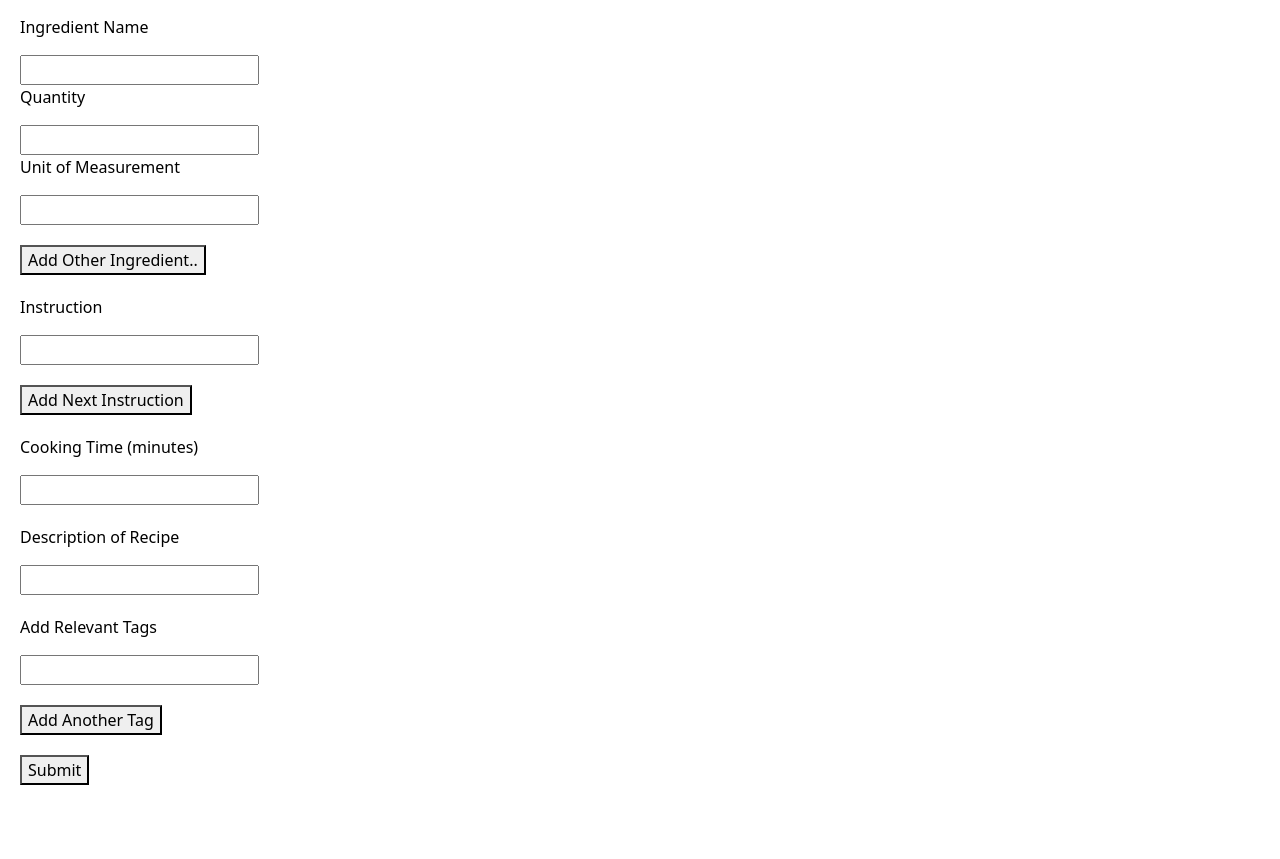
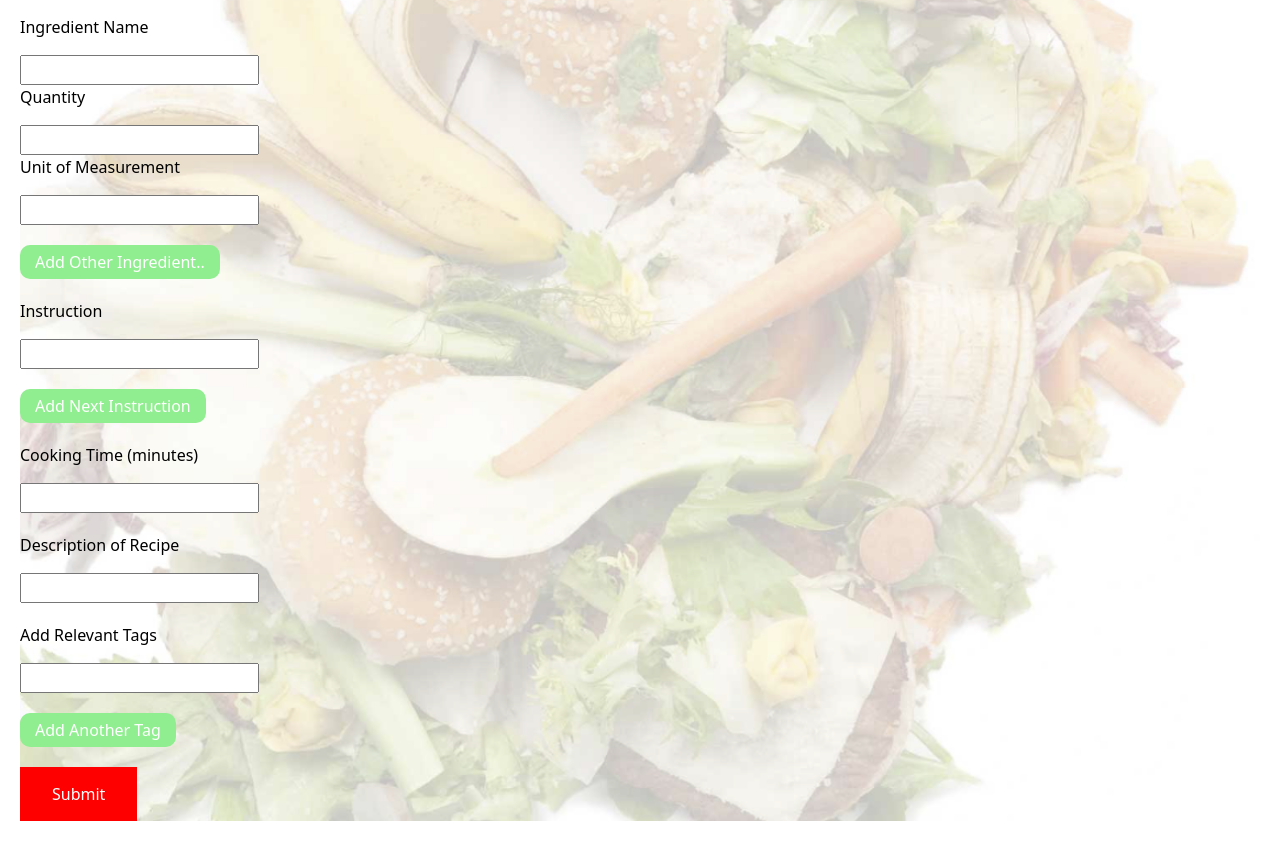
Before and after one commit to ShengLiuDev/CalorieCounter-Buddy, a React (Vite) app in the folder client/: page /upload-recipe in a window 1280 px wide. Shown: the part 263-1122 px from the top of the page. Built offline with nearby package versions, Linux system fonts and the light colour scheme; no server answers.

Commit message:
single recipe display

```diff
--- a/client/src/components/CalorieCounter/CalorieCounter.css
+++ b/client/src/components/CalorieCounter/CalorieCounter.css
@@ -1,3 +1,36 @@
 .text-color{
     color: black;
 }
+
+@font-face {
+	font-family: 'arista-light';
+	src: url('/font/Arista-Pro-Light-trial.ttf');
+  }
+
+@font-face {
+font-family: arista-bold;
+src: url('/font/Arista-Pro-Bold-trial.ttf');
+}
+
+.background-photo-page{
+    background-image: url('../../transparent-food.png');
+    background-size: cover;
+    color: black;
+    background-position: center; /* Centers the background image within the container */
+    background-repeat: no-repeat; /* Prevents the background image from repeating */
+    min-height: 100vh;
+}
+
+.text-bold {
+    color: black;
+    font-family: arista-bold;
+}
+
+.submit-button {
+    background-color: red;
+    border: none;
+    color: white;
+    padding: 15px 32px;
+    text-align: center;
+    font-size: 16px;
+}
--- a/client/src/components/CalorieCounter/CalorieCounter.jsx
+++ b/client/src/components/CalorieCounter/CalorieCounter.jsx
@@ -103,8 +103,8 @@ function CalorieCounter() {
 
     return(
         <div className='wrapper'>
-            <div className='text-color'>
-                <h1>Upload your caloric intake</h1>
+            <div className='background-photo-page'>
+                <h1 className='text-bold'>Upload your caloric intake</h1>
                 <form onSubmit={handleSubmit}>
                     <fieldset>
                         <label>
@@ -114,17 +114,10 @@ function CalorieCounter() {
                     </fieldset>
                 </form>
                 <fieldset>
-                    <button onClick={handleSubmit}>Submit</button>
+                    <button onClick={handleSubmit} className='submit-button'>Submit</button>
                 </fieldset>
-            </div>
-            <div>
-            {submitting &&
-                <div>You just consumed {cals} calories!</div>}
-            </div>
-            <div>
-                {
-                    !submitting && <div> You have consumed {soFar} calories today! </div>
-                }
+                {submitting &&
+                <div >You just consumed {cals} calories!</div>}
             </div>
         </div>
 
--- a/client/src/components/Recipe/Recipe.css
+++ b/client/src/components/Recipe/Recipe.css
@@ -0,0 +1,11 @@
+.wrapper {
+    padding: 120px 20px;
+}
+
+.wrapper fieldset {
+    margin: 20px 0;
+}
+
+.text-color {
+    color: black;
+}
--- a/client/src/components/Recipe/Recipe.jsx
+++ b/client/src/components/Recipe/Recipe.jsx
@@ -1,30 +1,30 @@
 import React, { useReducer, useState, useEffect } from 'react';
 import {useNavigate, useParams} from 'react-router-dom';
 import { useAuth } from '../../contexts/authContext';
-import { writeUserSavedRecipe } from '../../firebase/database';
-//import axios from 'axios';
+import { writeUserSavedRecipe, writeUserCalorieData } from '../../firebase/database';
+import axios from 'axios';
 
 
 const Recipe = () => {
     const {name} = useParams();
     console.log(name);
-    //const [recipe, setRecipe] = useState(null);
-    const recipe = {
+    const [recipe, setRecipe] = useState(null);
+    /*const recipe = {
         title: "Cake",
         description: "Delicious chocolate cake",
         ingredients: "flour",
         minutes: 60,
         steps: "bake in oven"
-    }
+    }*/
     const { currentUser, userLoggedIn } = useAuth();
 
-    /*useEffect(() => {
+    useEffect(() => {
         // Function to fetch recipe by name from the backend
         const fetchRecipe = async () => {
             try {
-                //const response = await axios.get(`http://localhost:3001/api/recipes/search/${name}`);
-                //console.log(response.data);
-                //setRecipe(response.data); // Set the fetched recipe data in the state
+                const response = await axios.get(`http://localhost:3001/api/recipes/${name}`);
+                console.log(response.data);
+                setRecipe(response.data[0]); // Set the fetched recipe data in the state
             } catch (error) {
                 console.error('Error fetching recipe:', error);
             }
@@ -32,10 +32,12 @@ const Recipe = () => {
 
         // Call the fetchRecipe function
         fetchRecipe();
-    }, []); // Empty dependency array to ensure the effect runs only once*/
+    }, []); // Empty dependency array to ensure the effect runs only once
 
 
     var contributor_id= '1234';
+    const [saving, setSaving] = useState(false);
+    const [adding, setAdding] = useState(false);
 
     if(userLoggedIn){
         contributor_id = currentUser.uid;
@@ -52,19 +54,55 @@ const Recipe = () => {
         }
 
         await writeUserSavedRecipe(contributor_id, recipe.title);
+
+        setSaving(true);
+
+        setTimeout(() => {
+            setSaving(false);
+          }, 3000)
+    }
+
+    const handleConsume = async (e) => {
+        e.preventDefault();
+
+        if(!userLoggedIn){
+             // If user is not logged in, redirect to the login page
+             navigate('/login') // Change '/login' to the path of your login page
+             return; // Exit the function to prevent further execution
+        }
+
+        await writeUserCalorieData(contributor_id, recipe.nutritionalInformation.calories);
+
+        setAdding(true);
+
+        setTimeout(() => {
+            setAdding(false);
+          }, 3000)
     }
 
 
     return (
-        <div>
+        <div className='wrapper'>
             {/* Render the recipe data */}
             {recipe && (
                 <div>
-                    <h2>{recipe.title}</h2>
+                     <h2>{recipe.title}</h2>
                     <p>{recipe.description}</p>
-                    <p>{recipe.minutes}</p>
+                    <p>Nutritional Information: </p>
+                    <p>Time to cook in minutes: {recipe.minutes}</p>
+                    <p>Ingredients: </p>
+                    <li>Cooking Instructions: {recipe.steps}</li>
                     <div>
                         <button onClick={handleSave}>Save Recipe</button>
+                    </div>
+                    <div>
+                        <button onClick={handleConsume}>Add to my Calorie Count!</button>
+                    </div>
+                    <div>
+                        {saving && <p>Saved!</p>}
+                    </div>
+                    <div>
+                        {adding && <p>Added to Calorie Count!</p>}
                     </div>
                 </div>
 
--- a/client/src/components/UploadRecipe/UploadRecipe.css
+++ b/client/src/components/UploadRecipe/UploadRecipe.css
@@ -9,3 +9,27 @@
 .text-color {
     color: black;
 }
+
+.adding-buttons {
+    background-color: lightgreen;
+    border: none;
+    color: white;
+    padding: 5px 15px;
+    text-align: center;
+    font-size: 16px;
+    border-radius: 10px;
+}
+
+.submit-button {
+    background-color: red;
+    border: none;
+    color: white;
+    padding: 15px 32px;
+    text-align: center;
+    font-size: 16px;
+}
+
+.background-photo-page {
+    background-image: url('../../transparent-food.png');
+    background-size: cover;
+}
--- a/client/src/components/UploadRecipe/UploadRecipe.jsx
+++ b/client/src/components/UploadRecipe/UploadRecipe.jsx
@@ -138,11 +138,12 @@ const UploadRecipe = () => {
 
     return(
         <div className='wrapper'>
+        <div className='background-photo-page'>
             <div className='text-color'>
             <h1>Submit Your Recipe Idea Here!</h1>
             {submitting &&
                 <div>Submtting Form...</div>}
-            <form onSubmit={handleSubmit}>
+            <form onSubmit={handleSubmit} >
             <fieldset>
                 <label>
                     <p>Name of Recipe</p>
@@ -167,7 +168,7 @@ const UploadRecipe = () => {
                     }
                 </div>
             </fieldset>
-            <button onClick={addFields}>Add Other Ingredient..</button>
+            <button onClick={addFields} className='adding-buttons'>Add Other Ingredient..</button>
             <fieldset>
                 <div>
                     {
@@ -182,7 +183,7 @@ const UploadRecipe = () => {
                     }
                 </div>
             </fieldset>
-            <button onClick={addFields2}>Add Next Instruction</button>
+            <button onClick={addFields2} className='adding-buttons'>Add Next Instruction</button>
             <fieldset>
                 <label>
                     <p>Cooking Time (minutes)</p>
@@ -209,12 +210,13 @@ const UploadRecipe = () => {
                     }
                 </div>
             </fieldset>
-            <button onClick={addFieldsTags}>Add Another Tag</button>
+            <button onClick={addFieldsTags} className='adding-buttons'>Add Another Tag</button>
             <fieldset>
-                <button onClick={handleSubmit}>Submit</button>
+                <button onClick={handleSubmit} className='submit-button'>Submit</button>
             </fieldset>
             </form>
             </div>
+        </div>
         </div>
     );
 }
--- a/client/src/firebase/database.js
+++ b/client/src/firebase/database.js
@@ -68,3 +68,16 @@ export const writeUserCalorieData = async (userId, currCalorie) => {
       }
     })
   }
+
+
+  export const getUserSavedRecipe = async(userId) => {
+    get(child(ref(database), userId)).then((snapshot) => {
+      if (snapshot.exists()) {
+          console.log(snapshot.val().savedRecipes);
+          return snapshot.val().savedRecipes;
+      }
+      else{
+          return 0;
+      }
+  })
+  }
```
Also changed, not shown: client/src/videos/index.js (+5 -5 lines), client/src/transparent-food.png (added), 1 other file (tests, documents, lock files or other folders).
